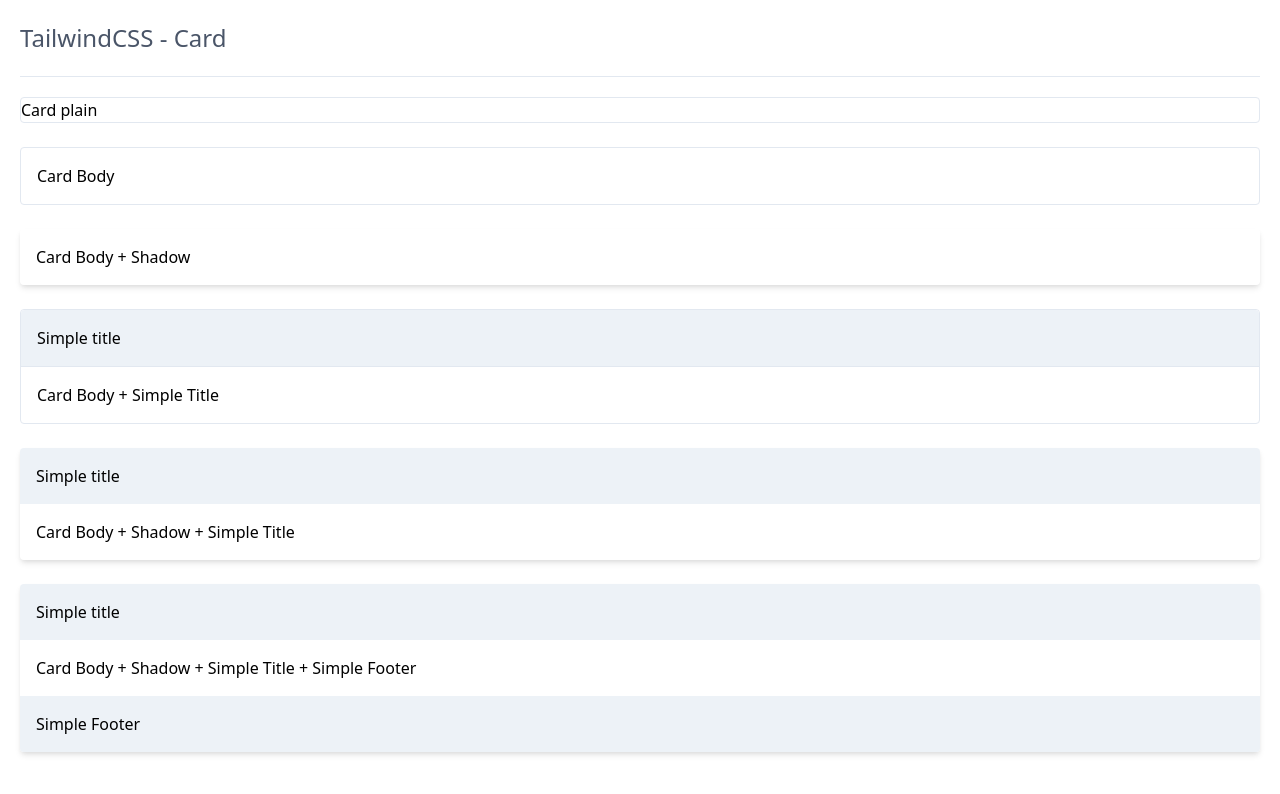
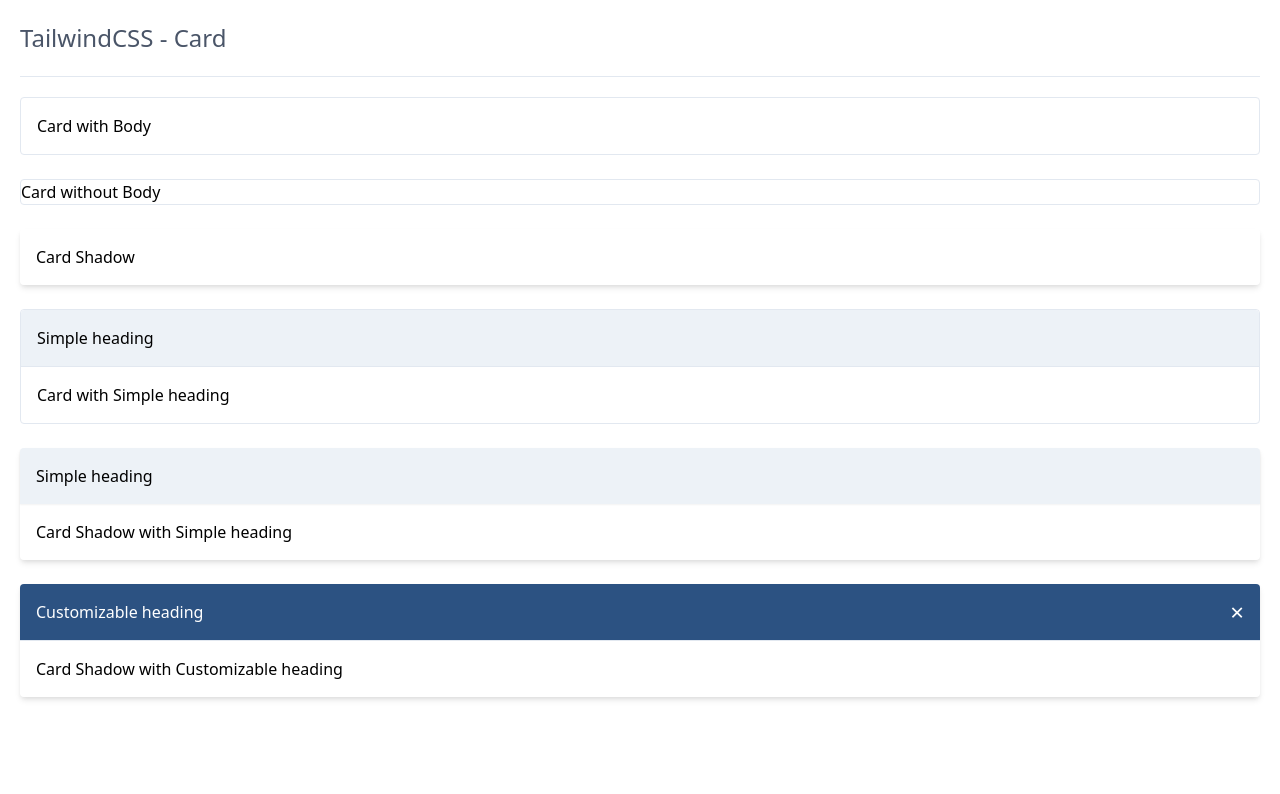
Before and after one commit to rzfury/rz-next-tailwind, a Next.js app: page /examples/card in a window 1280 px wide. Shown: the top 794 px of the page. Built offline with nearby package versions, Linux system fonts and the light colour scheme.

Commit message:
refactor card

```diff
--- a/src/components/card/card.tsx
+++ b/src/components/card/card.tsx
@@ -1,11 +1,23 @@
 import React from 'react';
 import conclass from '../../utility/conclass';
 
-function Card(props: RazorWindProps.Card.Card) {
-  const renderSimpleTitle = (content: any, isFooter?: boolean) => {
+class Card extends React.Component<RazorWindProps.Card, any> {
+  public static Body = (props: RazorWindProps.Card.Body) => {
+    return (
+      <div className="p-4">{props.children}</div>
+    );
+  }
+
+  public static Heading = (props: RazorWindProps.Card.Heading) => {
+    return (
+      <div className={conclass('bg-gray-200 p-4 rounded-t', props.shadow ? 'shadow-sm' : 'border-b border-gray-300', props.className)}>{props.children}</div>
+    );
+  }
+
+  renderSimpleTitle = (content: string, isFooter?: boolean) => {
     if (content) {
       return (
-        <div className={conclass('bg-gray-200 p-4', isFooter ? 'rounded-b' : 'rounded-t', props.shadow ? '' : 'border-b border-gray-300')}>{content}</div>
+        <div className={conclass('bg-gray-200 p-4', isFooter ? 'rounded-b' : 'rounded-t', this.props.shadow ? 'shadow-sm' : 'border-b border-gray-300')}>{content}</div>
       );
     }
     else {
@@ -13,16 +25,14 @@ function Card(props: RazorWindProps.Card.Card) {
     }
   };
 
-  return (
-    <div className={conclass('block rounded', props.shadow ? 'shadow-md' : 'border-solid border border-gray-300')}>
-      {renderSimpleTitle(props.title)}
-      {props.asBody
-        ? <div className="p-4">{props.children}</div>
-        : props.children
-      }
-      {renderSimpleTitle(props.footer, true)}
-    </div>
-  );
+  render() {
+    return (
+      <div className={conclass('block rounded', this.props.shadow ? 'shadow-md' : 'border-solid border border-gray-300')}>
+        {this.renderSimpleTitle(this.props.title)}
+        {this.props.children}
+      </div>
+    );
+  }
 }
 
 export default Card;
--- a/src/pages/examples/card.tsx
+++ b/src/pages/examples/card.tsx
@@ -7,27 +7,43 @@ export default function ExampleCard() {
       <span className="text-gray-700 text-2xl">TailwindCSS - Card</span>
       <hr className="my-5" />
       <Card>
-        Card plain
+        <Card.Body>
+          Card with Body
+        </Card.Body>
       </Card>
-      <br/>
-      <Card asBody>
-        Card Body
+      <br />
+      <Card>
+        Card without Body
       </Card>
-      <br/>
-      <Card shadow asBody>
-        Card Body + Shadow
+      <br />
+      <Card shadow>
+        <Card.Body>
+          Card Shadow
+        </Card.Body>
       </Card>
-      <br/>
-      <Card asBody title="Simple title">
-        Card Body + Simple Title
+      <br />
+      <Card title="Simple heading">
+        <Card.Body>
+          Card with Simple heading
+        </Card.Body>
       </Card>
-      <br/>
-      <Card shadow asBody title="Simple title">
-        Card Body + Shadow + Simple Title
+      <br />
+      <Card shadow title="Simple heading">
+        <Card.Body>
+          Card Shadow with Simple heading
+        </Card.Body>
       </Card>
-      <br/>
-      <Card shadow asBody title="Simple title" footer="Simple Footer">
-        Card Body + Shadow + Simple Title + Simple Footer
+      <br />
+      <Card shadow>
+        <Card.Heading className="bg-blue-800 text-white">
+          <div className="flex justify-between">
+            <span>Customizable heading</span>
+            <button className="py-2 px-4 text-2xl" style={{ margin: '-1rem'}}>&times;</button>
+          </div>
+        </Card.Heading>
+        <Card.Body>
+          Card Shadow with Customizable heading
+        </Card.Body>
       </Card>
     </div>
   );
```
Also changed, not shown: global.d.ts (+10 -5 lines).
